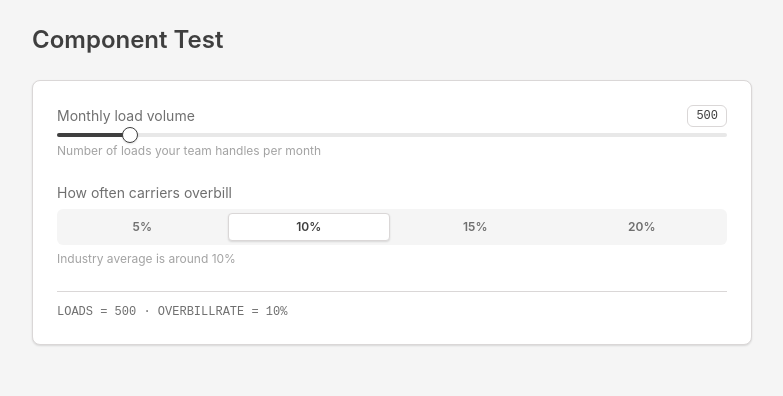
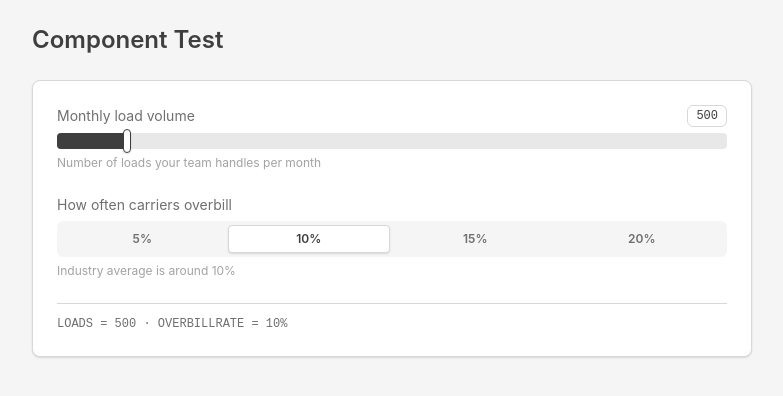
Before and after one commit to Musharraf1147/docxster-roi-freight, a React (Vite) app: page / in a window 1280 px wide. Shown: the top 396 px of the page, without its empty margins (248-1031 px from the left). Built offline with nearby package versions, Linux system fonts and the light colour scheme.

Commit message:
Beef up slider track and switch thumb to rectangle

```diff
--- a/src/components/ui/slider.jsx
+++ b/src/components/ui/slider.jsx
@@ -12,15 +12,14 @@ const Slider = React.forwardRef(({ className, ...props }, ref) => (
     )}
     {...props}
   >
-    <SliderPrimitive.Track className="relative grow h-1 overflow-hidden rounded-full bg-bg-subtle">
+    <SliderPrimitive.Track className="relative grow h-4 overflow-hidden rounded-sm bg-bg-subtle">
       <SliderPrimitive.Range className="absolute h-full bg-icon-strong" />
     </SliderPrimitive.Track>
     <SliderPrimitive.Thumb
       className={cn(
-        'block h-4 w-4 rounded-full border-[1.5px] border-icon-strong bg-bg-primary shadow-xs',
-        'transition-all duration-150 ease-out-expo',
-        'hover:h-[18px] hover:w-[18px] hover:shadow-sm',
-        'active:h-5 active:w-5 active:shadow-md',
+        'block w-2 h-6 rounded-sm border-[1.5px] border-icon-strong bg-bg-primary shadow-xs',
+        'transition-shadow duration-150 ease-out-expo',
+        'hover:shadow-sm active:shadow-md',
         'focus-visible:outline focus-visible:outline-[3px] focus-visible:outline-icon-strong/30',
         'data-[disabled]:cursor-not-allowed',
       )}
```
